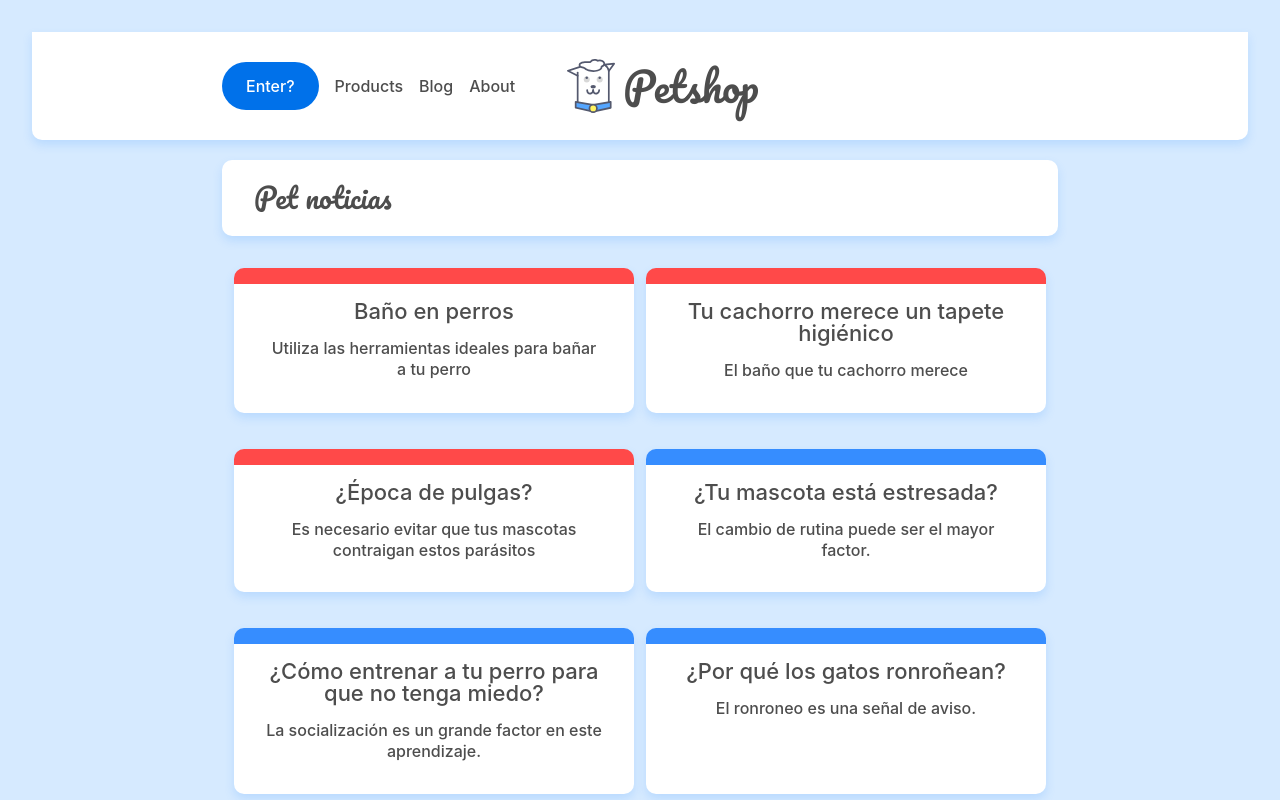
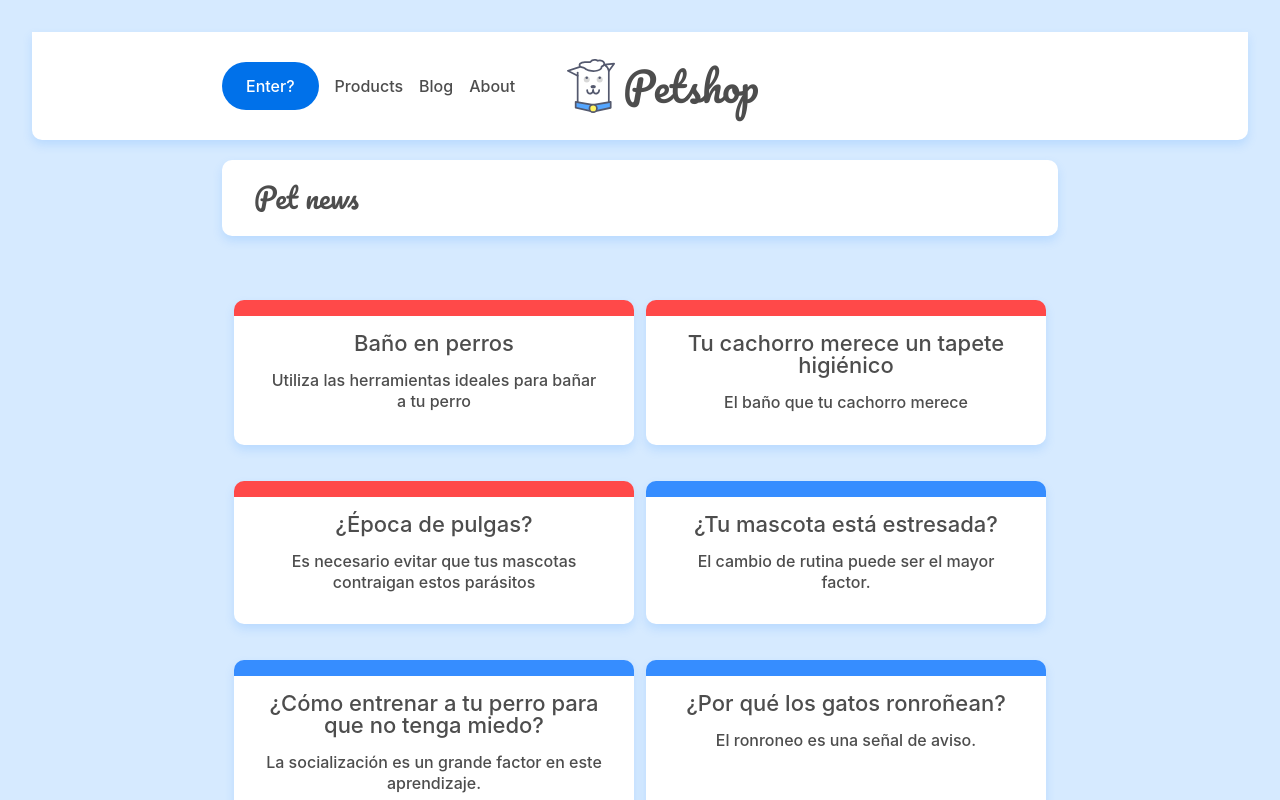
Before and after one commit to AbrahamOliden/react-router, a React (Vite) app: page / in a window 1280 px wide. Shown: the top 800 px of the page. Built offline with nearby package versions, Linux system fonts and the light colour scheme; data requests are answered from the project's data file.

Commit message:
import ListCategories

```diff
--- a/src/routes/Home.jsx
+++ b/src/routes/Home.jsx
@@ -1,14 +1,16 @@
-import ListPosts from "../components/ListPosts"
+import ListCategories from "../components/ListCategories.jsx";
+import ListPosts from "../components/ListPosts";
 
 const Home = () => {
   return (
     <main>
       <div className="container">
-        <h2 className="title-page">Pet noticias</h2>
+        <h2 className="title-page">Pet news</h2>
       </div>
+      <ListCategories />
       <ListPosts url={'/posts'} />
     </main>
-  )
-}
+  );
+};
 
-export default Home
+export default Home;
```
